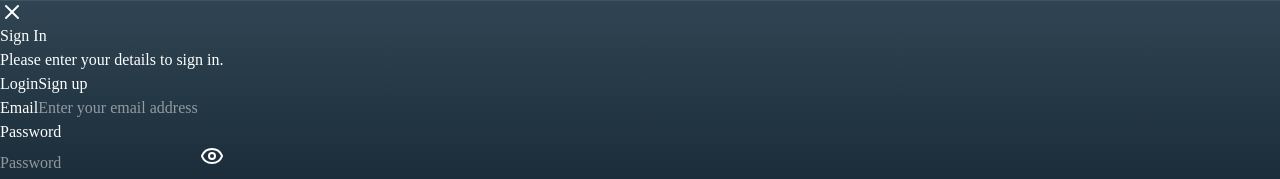
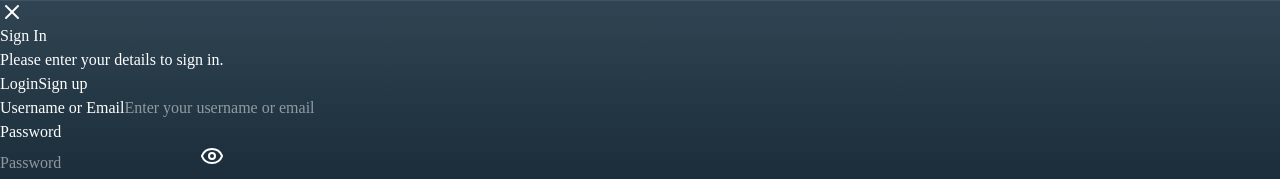
Before and after one commit to jayantpatel06/ChatNexus, a React (Vite) app in the folder client/: page /auth in a window 1280 px wide. Shown: the top 179 px of the page. Built offline with nearby package versions, Linux system fonts and the light colour scheme; no server answers.

Commit message:
Login now with either username or email

```diff
--- a/client/src/pages/auth-page.tsx
+++ b/client/src/pages/auth-page.tsx
@@ -187,7 +187,7 @@ export default function AuthPage() {
 
   const loginForm = useForm<LoginUser>({
     defaultValues: {
-      gmail: "",
+      identifier: "",
       password: "",
     },
   });
@@ -198,7 +198,7 @@ export default function AuthPage() {
       password: "",
       username: "",
       age: 18,
-      gender: undefined,
+      gender: "Female",
     },
   });
 
@@ -206,7 +206,7 @@ export default function AuthPage() {
     defaultValues: {
       username: "",
       age: 18,
-      gender: "Male",
+      gender: "Female",
     },
   });
 
@@ -335,23 +335,19 @@ export default function AuthPage() {
           data-testid="form-login"
         >
           <div className="space-y-3">
-            <Label htmlFor="login-email" className="sr-only">
-              Email
+            <Label htmlFor="login-identifier" className="sr-only">
+              Username or Email
             </Label>
             <Input
-              id="login-email"
-              type="email"
-              autoComplete="email"
-              placeholder="Enter your email address"
+              id="login-identifier"
+              type="text"
+              autoComplete="username"
+              placeholder="Enter your username or email"
               className={FIELD_CLASS_NAME}
-              {...loginForm.register("gmail", {
-                required: "Email is required.",
-                pattern: {
-                  value: EMAIL_PATTERN,
-                  message: "Please enter a valid email address.",
-                },
+              {...loginForm.register("identifier", {
+                required: "Username or email is required.",
               })}
-              data-testid="input-login-email"
+              data-testid="input-login-identifier"
             />
           </div>
 
@@ -421,12 +417,16 @@ export default function AuthPage() {
                 {...registerForm.register("username", {
                   required: "Username is required.",
                   minLength: {
-                    value: 1,
-                    message: "Username is required.",
+                    value: 2,
+                    message: "Username must be at least 2 characters.",
                   },
                   maxLength: {
-                    value: 50,
-                    message: "Username must be 50 characters or fewer.",
+                    value: 20,
+                    message: "Username must be 20 characters or fewer.",
+                  },
+                  pattern: {
+                    value: /^[a-zA-Z0-9_]+(\.[a-zA-Z0-9_]+)*$/,
+                    message: "Usernames can only use letters, numbers, underscores and periods. They cannot start/end with a period or have consecutive periods.",
                   },
                 })}
                 data-testid="input-register-username"
@@ -619,6 +619,10 @@ export default function AuthPage() {
               maxLength: {
                 value: 20,
                 message: "Guest username must be 20 characters or fewer.",
+              },
+              pattern: {
+                value: /^[a-zA-Z0-9_]+(\.[a-zA-Z0-9_]+)*$/,
+                message: "Usernames can only use letters, numbers, underscores and periods. They cannot start/end with a period or have consecutive periods.",
               },
             })}
           />
```
Also changed, not shown: shared/schema.ts (+4 -4 lines), 1 other file (tests, documents, lock files or other folders).
